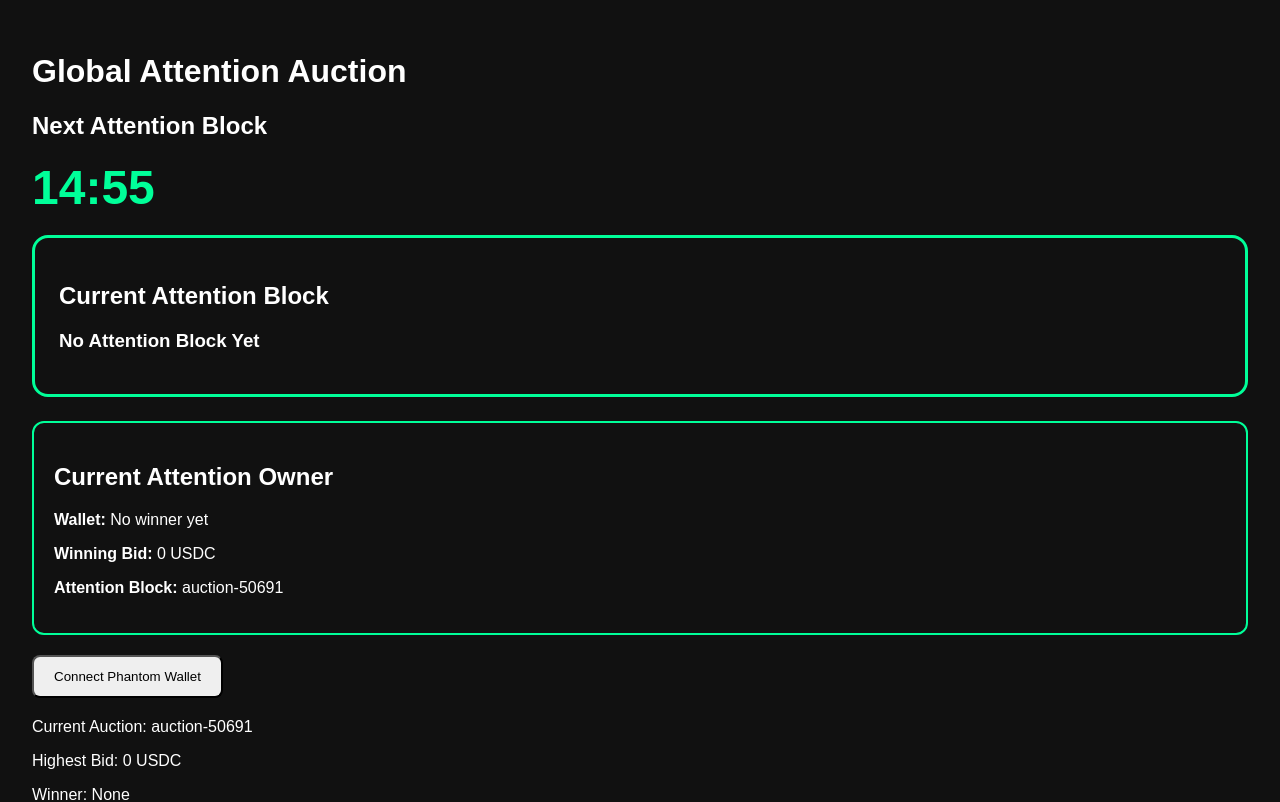
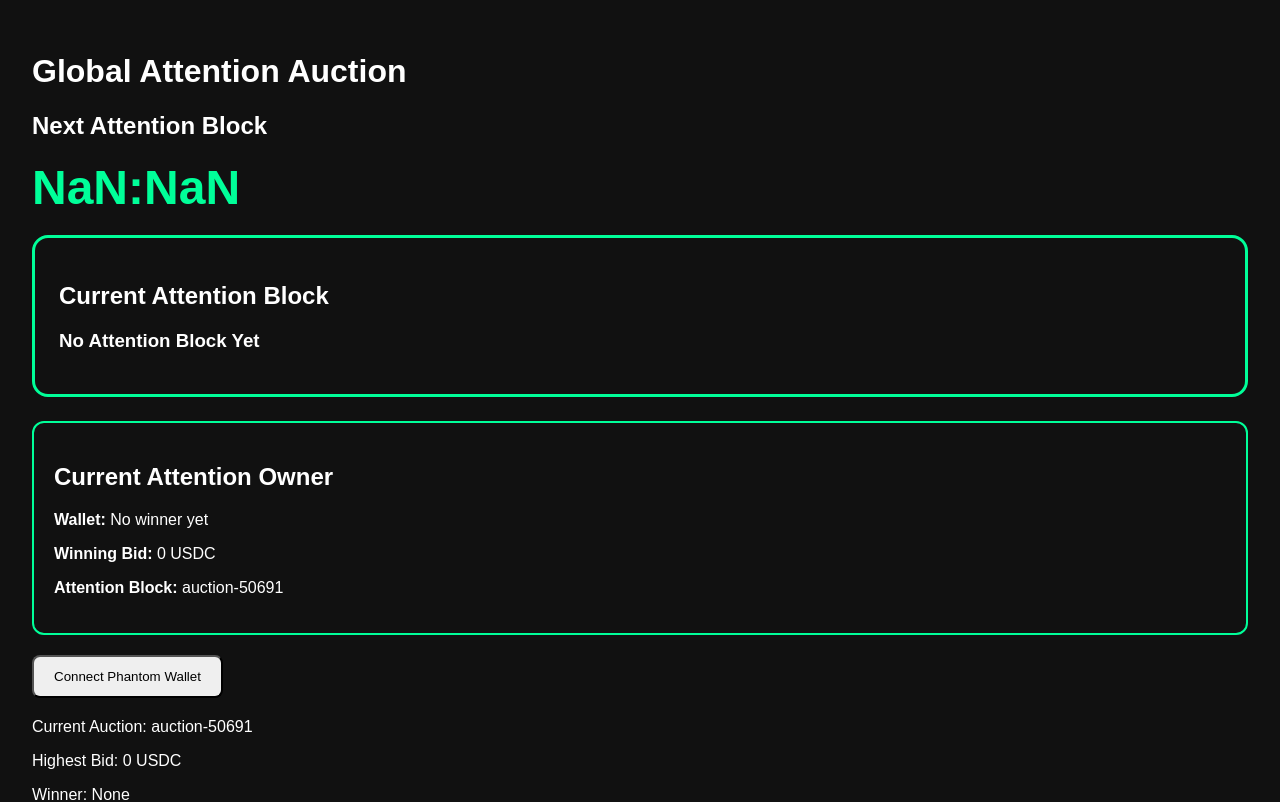
Before and after one commit to ceskam/Jukebox-Auction, a Next.js app in the folder apps/web/: page / in a window 1280 px wide. Shown: the top 802 px of the page. Built offline with nearby package versions, Linux system fonts and the light colour scheme; no server answers; the database is empty.

Commit message:
Update CountdownTimer.tsx

```diff
--- a/apps/web/CountdownTimer.tsx
+++ b/apps/web/CountdownTimer.tsx
@@ -2,21 +2,22 @@
 
 import { useEffect, useState } from "react";
 
-export default function CountdownTimer() {
-  const [secondsLeft, setSecondsLeft] = useState(15 * 60);
+type Props = {
+  endsAt: number;
+};
+
+export default function CountdownTimer({ endsAt }: Props) {
+  const [secondsLeft, setSecondsLeft] = useState(
+    Math.max(0, Math.floor((endsAt - Date.now()) / 1000))
+  );
 
   useEffect(() => {
     const interval = setInterval(() => {
-      setSecondsLeft((prev) => {
-        if (prev <= 1) {
-          return 15 * 60;
-        }
-        return prev - 1;
-      });
+      setSecondsLeft(Math.max(0, Math.floor((endsAt - Date.now()) / 1000)));
     }, 1000);
 
     return () => clearInterval(interval);
-  }, []);
+  }, [endsAt]);
 
   const minutes = Math.floor(secondsLeft / 60);
   const seconds = secondsLeft % 60;
```
